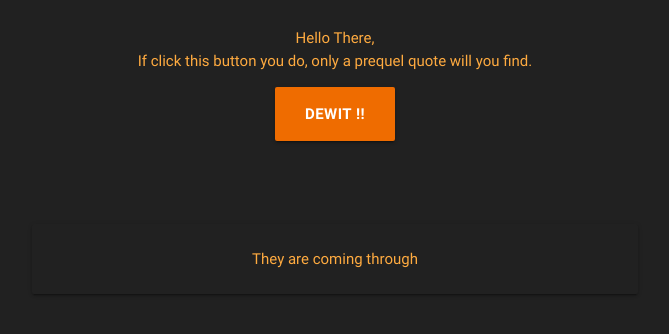
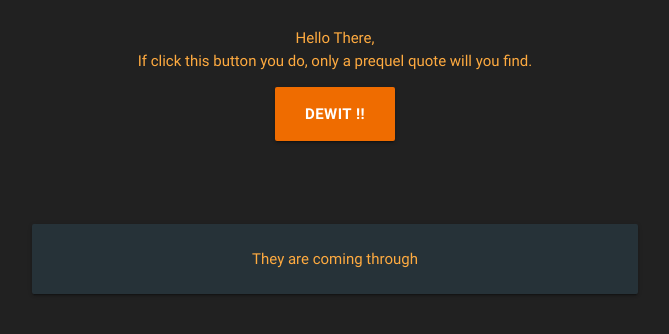
Before and after one commit to adeen-s/PrequelQuotes, a plain HTML site: page index.html in a window 1280 px wide. Shown: the whole page, without its empty margins (305-974 px from the left). Drawn offline with nearby package versions, Linux system fonts and the light colour scheme.

Commit message:
Change card color

```diff
--- a/index.html
+++ b/index.html
@@ -19,7 +19,7 @@
         <button id="getQuoteBtn" class="waves-effect orange darken-3 btn-large">DEWIT !!</button>
         <div class="row quotecard">
             <div class="col s12 m6 offset-m3">
-                <div class="card grey darken-4">
+                <div class="card blue-grey darken-4">
                     <div class="card-content">
                         <p id="quotePlaceholder">They are coming through</p>
                     </div>
```
